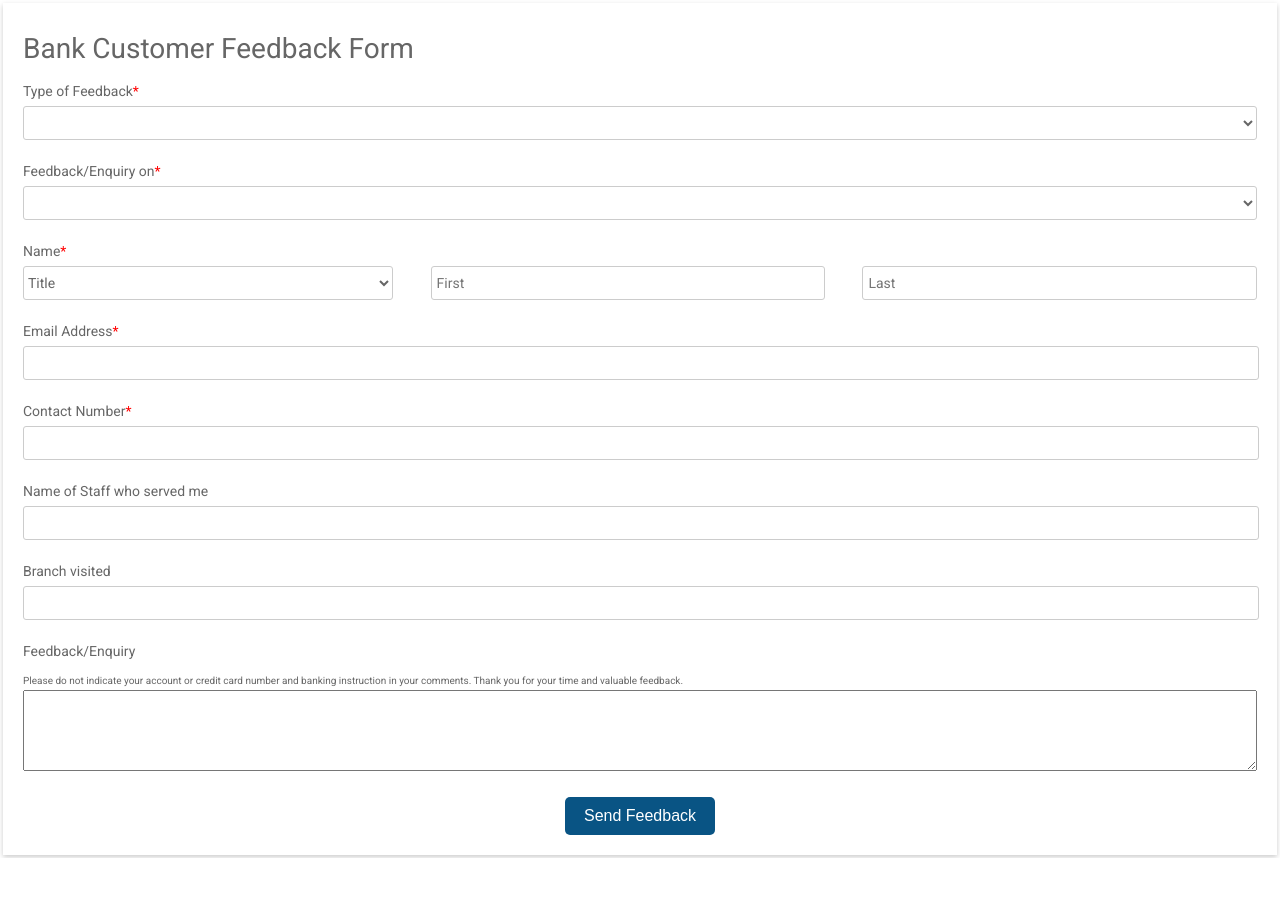
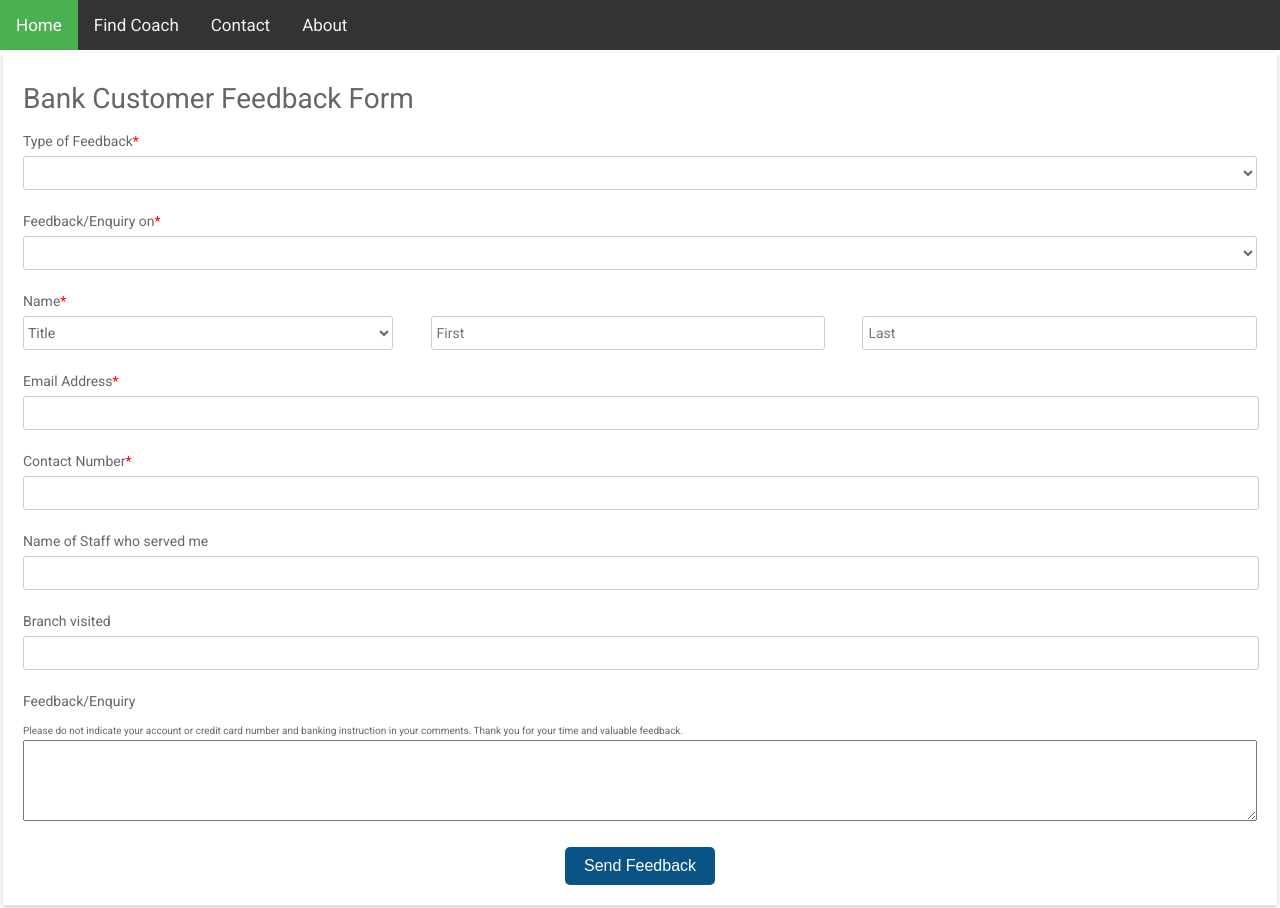
Before and after one commit to zep1994/Express_Shop, a website: page views/add-coach.html in a window 1280 px wide. Before the commit the page ends 858 px from the top, so only its background shows below. Drawn offline with Linux system fonts and the light colour scheme.

Commit message:
push up styling

```diff
--- a/app.js
+++ b/app.js
@@ -11,6 +11,7 @@ const rootDir = require('./util/path')
 
 
 app.use(bodyParser.urlencoded({ extended: false }))
+app.use(express.static(path.join(__dirname, "public")))
 
 app.use(landing)
 app.use(adminRoutes)
@@ -18,7 +19,7 @@ app.use(games)
 
 //Will execute if req or callbacks are done
 app.use('/', (req, res) => {
-    res.sendFile(path.join(rootDir, "views", '404.html'))
+    res.status(404).sendFile(path.join(rootDir, "views", '404.html'))
 })
 
 app.listen(3000)
--- /dev/null
+++ b/public/css/game.css
@@ -0,0 +1,27 @@
+/* Add a black background color to the top navigation */
+.topnav {
+    background-color: #333;
+    overflow: hidden;
+  }
+
+  /* Style the links inside the navigation bar */
+  .topnav a {
+    float: left;
+    color: #f2f2f2;
+    text-align: center;
+    padding: 14px 16px;
+    text-decoration: none;
+    font-size: 17px;
+  }
+
+  /* Change the color of links on hover */
+  .topnav a:hover {
+    background-color: #ddd;
+    color: black;
+  }
+
+  /* Add a color to the active/current link */
+  .topnav a.active {
+    background-color: #4CAF50;
+    color: white;
+  }
--- a/views/add-coach.html
+++ b/views/add-coach.html
@@ -3,6 +3,7 @@
   <head>
     <title>Bank Customer Feedback Form</title>
     <link href="https://fonts.googleapis.com/css?family=Roboto:300,400,500,700" rel="stylesheet">
+    <link rel="stylesheet" type="text/css" href="/css/game.css">
     <link rel="stylesheet" href="https://use.fontawesome.com/releases/v5.5.0/css/all.css" integrity="sha384-B4dIYHKNBt8Bc12p+WXckhzcICo0wtJAoU8YZTY5qE0Id1GSseTk6S+L3BlXeVIU" crossorigin="anonymous">
     <style>
       html, body {
@@ -160,6 +161,16 @@
     </style>
   </head>
   <body>
+      <header class="main-header">
+          <nav class="main-header__nav">
+              <div class="topnav">
+                  <a class="active" href="/">Home</a>
+                  <a href="/add-coach">Find Coach</a>
+                  <a href="/game">Contact</a>
+                  <a href="/about">About</a>
+              </div>
+          </nav>
+      </header>
     <div class="testbox">
       <form action="/">
         <h1>Bank Customer Feedback Form</h1>
```
Also changed, not shown: views/game.html (+1 -0 lines), views/landing.html (+1 -1 lines).
